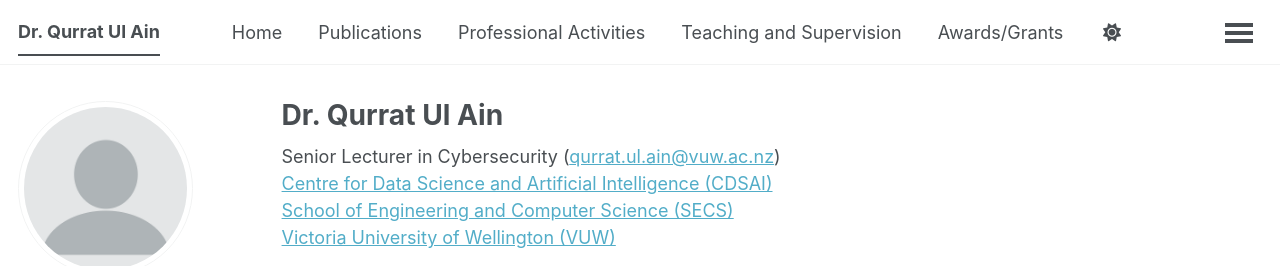
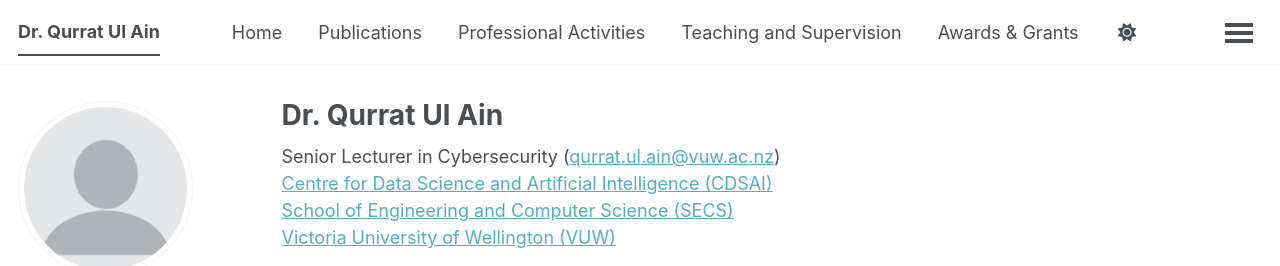
Before and after one commit to qurratulain-vuw/qurratulain-vuw.github.io, a Jekyll site: the page built from _pages/about.md, in a window 1280 px wide. Shown: the top 266 px of the page. Built offline with Jekyll 4.4.1, drawn with Linux system fonts in a browser that asks for light colours; some web fonts are replaced; a script bundle is joined from its source files by our own code; library files that are not in the unit come from our copies; part of the change alters nothing that is shown.

```diff
--- a/_data/navigation.yml
+++ b/_data/navigation.yml
@@ -20,8 +20,8 @@ main:
   - title: "Teaching and Supervision"
     url: /teaching/
 
-  - title: "Awards/Grants"
-    url: /awardsGrants/
+  - title: "Awards & Grants"
+    url: /awards-grants/
 
   - title: "Resources"
     url: /resources/
```
